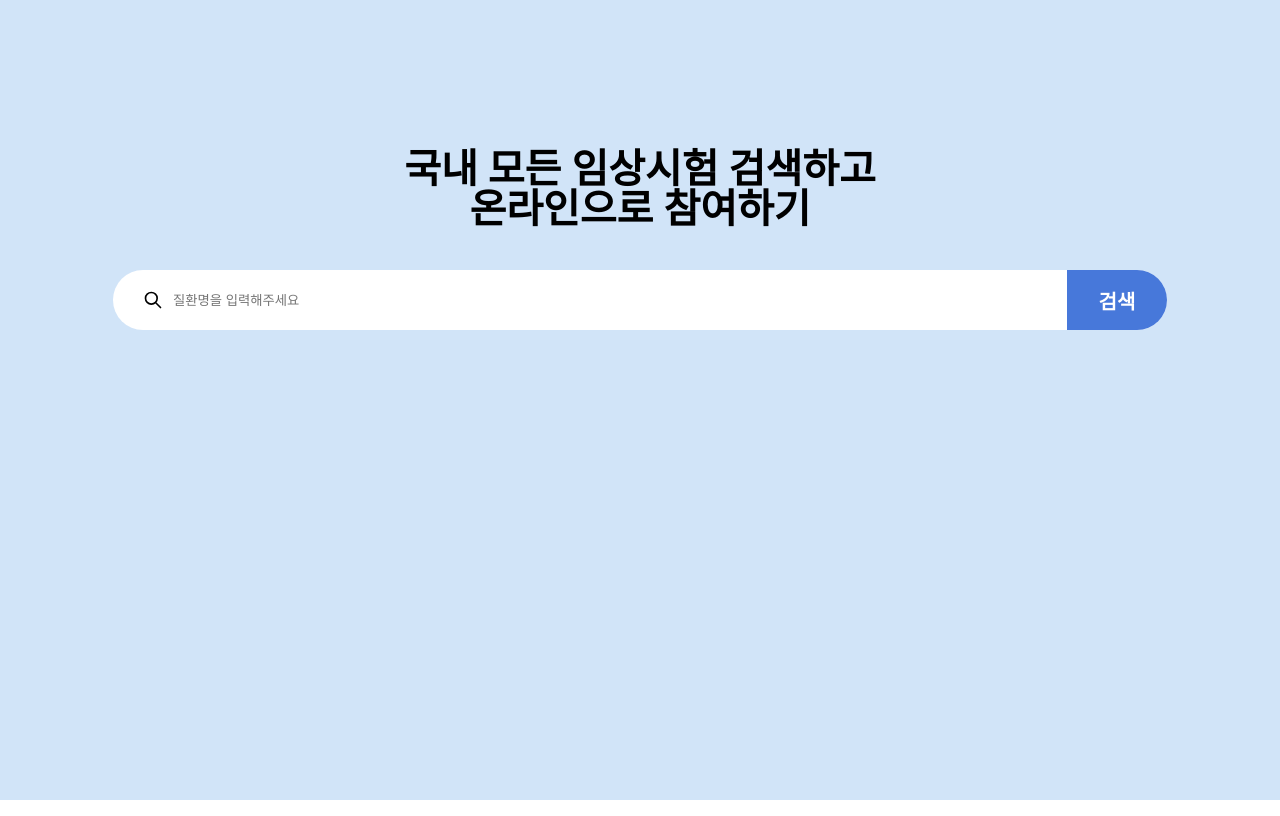
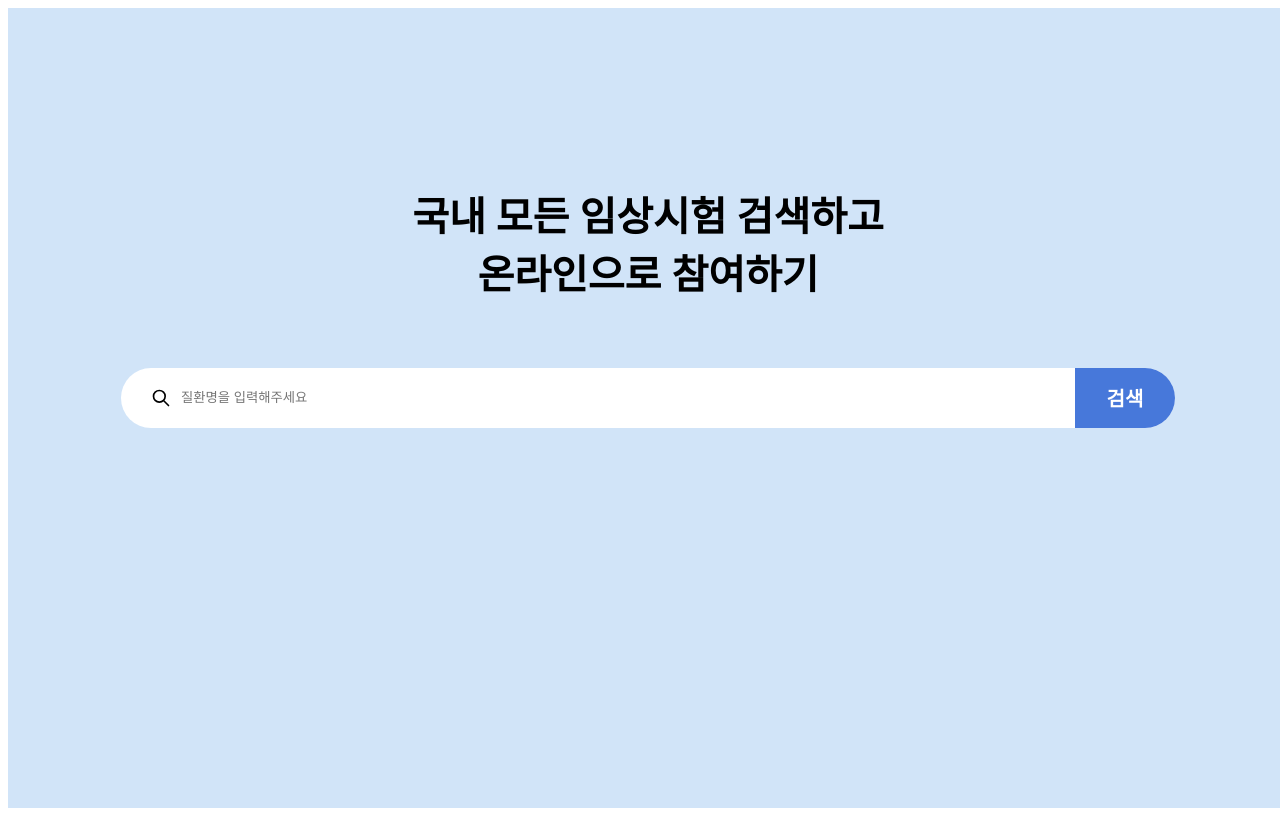
Before and after one commit to wanted-pre-onboarding-12th-team-5/pre-onboarding-12th-3-5, a React (Create React App) app: page / in a window 1280 px wide. Built offline with nearby package versions, Linux system fonts and the light colour scheme.

Commit message:
chore: 안쓰는 코드 삭제

```diff
--- a/package.json
+++ b/package.json
@@ -14,9 +14,7 @@
     "react-icons": "^4.11.0",
     "react-router-dom": "^6.15.0",
     "react-scripts": "5.0.1",
-    "sass": "^1.66.1",
-    "styled-components": "^6.0.7",
-    "styled-reset": "^4.5.1"
+    "sass": "^1.66.1"
   },
   "scripts": {
     "start": "react-scripts start",
--- a/src/index.tsx
+++ b/src/index.tsx
@@ -1,14 +1,12 @@
-import ReactDOM from "react-dom/client";
-import React from "react";
-import App from "./App";
-import GlobalStyle from "./styles/GlobalStyle";
+import ReactDOM from 'react-dom/client';
+import React from 'react';
+import App from './App';
 
 const root = ReactDOM.createRoot(
-  document.getElementById("root") as HTMLElement,
+  document.getElementById('root') as HTMLElement
 );
 root.render(
   <React.StrictMode>
-    <GlobalStyle />
     <App />
-  </React.StrictMode>,
+  </React.StrictMode>
 );
--- a/src/styles/GlobalStyle.tsx
+++ /dev/null
@@ -1,8 +0,0 @@
-import { createGlobalStyle } from "styled-components";
-import { reset } from "styled-reset";
-
-const GlobalStyle = createGlobalStyle`
-    ${reset}
-`;
-
-export default GlobalStyle;
```
